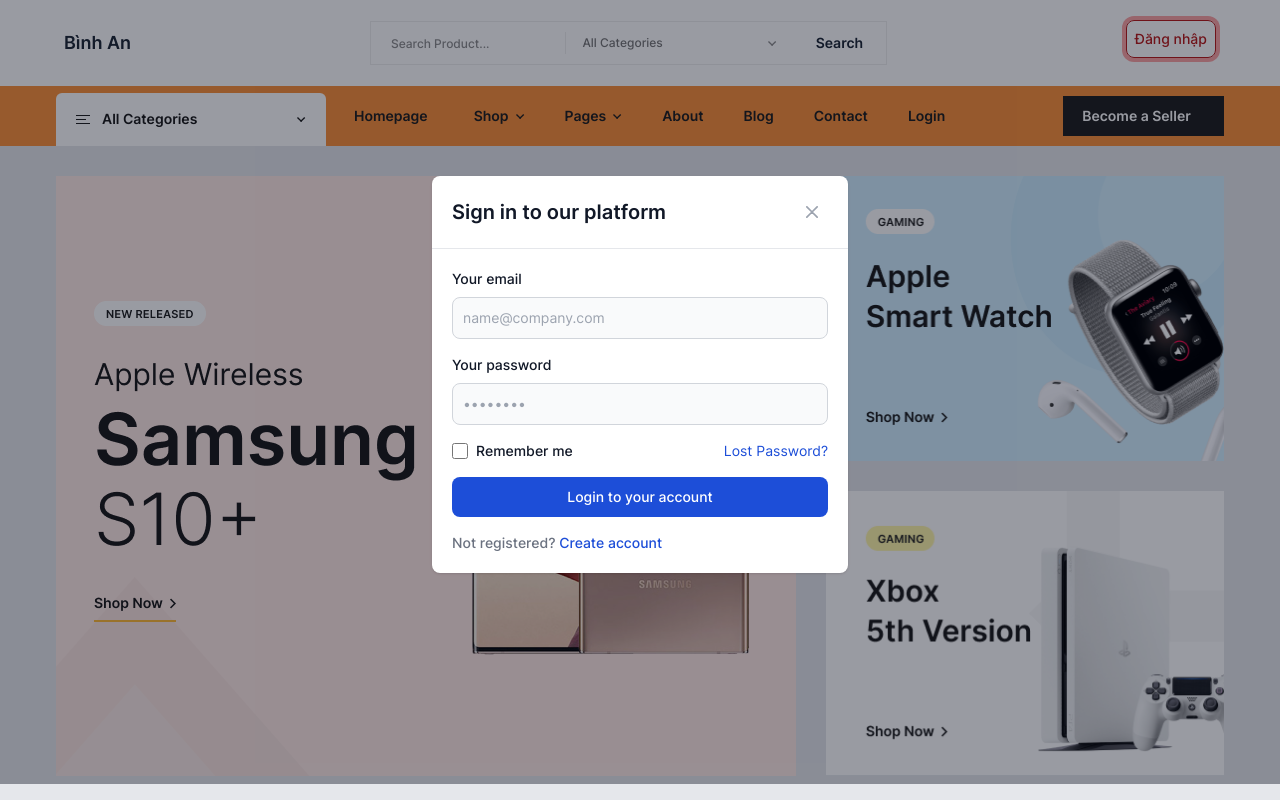
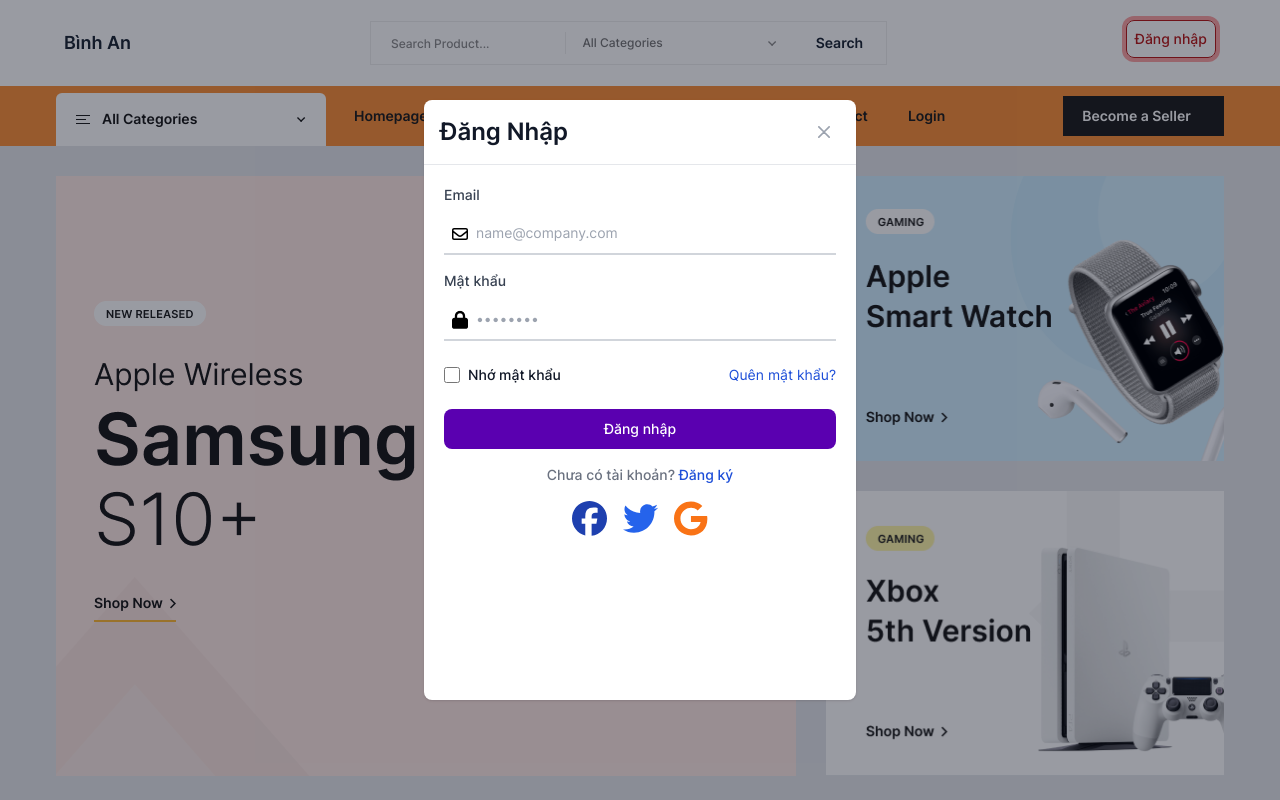
Before and after one commit to thaidinhquang/Website-Binh-An-Store, a React (Vite) app in the folder FE/: page / in a window 1280 px wide. Both pictures are taken after a click on the button "Đăng nhập". Shown: the top 800 px of the page. Built offline with nearby package versions, Linux system fonts and the light colour scheme; no server answers.

Commit message:
fix layout form login 1st

```diff
--- a/FE/package.json
+++ b/FE/package.json
@@ -11,6 +11,11 @@
     "preview": "vite preview"
   },
   "dependencies": {
+    "@fortawesome/fontawesome-svg-core": "^6.5.2",
+    "@fortawesome/free-brands-svg-icons": "^6.5.2",
+    "@fortawesome/free-regular-svg-icons": "^6.5.2",
+    "@fortawesome/free-solid-svg-icons": "^6.5.2",
+    "@fortawesome/react-fontawesome": "^0.2.2",
     "@hookform/resolvers": "^3.6.0",
     "@tanstack/react-query": "^5.37.1",
     "aos": "^2.3.4",
--- a/FE/src/components/Header/AuthenticationModal.jsx
+++ b/FE/src/components/Header/AuthenticationModal.jsx
@@ -1,9 +1,11 @@
 import React, { useContext, useState } from 'react';
+import { FontAwesomeIcon } from '@fortawesome/react-fontawesome'
 import { AuthContext } from '../Auth/core/Auth';
 import { setAuth } from '../Auth/core/AuthHelper';
 import { axiosPost } from '../../config/axios';
 import { getUserByToken } from '../Auth/core/_request';
-
+import {faFacebook, faGoogle, faTwitter} from '@fortawesome/free-brands-svg-icons'
+import { Link } from 'react-router-dom';
 const AuthenticationModal = () => {
     const [isOpen, setIsOpen] = useState(false);
     const [email, setEmail] = useState('');
@@ -33,19 +35,21 @@
   id="authentication-modal"
   tabIndex="-1"
   aria-hidden={!isOpen}
-                className={`${isOpen ? 'flex' : 'hidden'} bg-slate-950 bg-opacity-40 overflow-y-auto overflow-x-hidden fixed top-0 right-0 left-0 z-50 justify-center items-start w-full md:inset-0 h-[calc(100%-1rem)] max-h-full pt-40`}
+  className={`${
+    isOpen ? 'flex' : 'hidden'
+  } fixed top-1/2 left-1/2 transform -translate-x-1/2 -translate-y-1/2 bg-slate-950 bg-opacity-40 w-full h-full z-50 justify-center items-center`}
 >
-                <div className="relative p-4 w-full max-w-md max-h-full">
+  <div className="relative p-2 w-full max-w-md">
     {/* Modal content */}
-                    <div className="relative bg-white rounded-lg shadow dark:bg-gray-700">
+    <div className="relative h-[600px] bg-white rounded-lg shadow dark:bg-gray-700">
       {/* Modal header */}
-                        <div className="flex items-center justify-between p-4 md:p-5 border-b rounded-t dark:border-gray-600">
-                            <h3 className="text-xl font-semibold text-gray-900 dark:text-white">
-                                Sign in to our platform
+      <div className="flex items-center justify-between p-4 border-b rounded-t dark:border-gray-600">
+        <h3 className="text-2xl font-semibold text-gray-900 dark:text-white">
+          Đăng Nhập
         </h3>
         <button
           type="button"
-                                className="end-2.5 text-gray-400 bg-transparent hover:bg-gray-200 hover:text-gray-900 rounded-lg text-sm w-8 h-8 ms-auto inline-flex justify-center items-center dark:hover:bg-gray-600 dark:hover:text-white"
+          className="text-gray-400 bg-transparent hover:bg-gray-200 hover:text-gray-900 rounded-lg text-sm w-8 h-8 ms-auto inline-flex justify-center items-center dark:hover:bg-gray-600 dark:hover:text-white"
           onClick={toggleModal}
         >
           <svg
@@ -72,15 +76,17 @@
           <div>
             <label
               htmlFor="email"
-                                        className="block mb-2 text-sm font-medium text-gray-900 dark:text-white"
+              className="block mb-2 text-sm font-medium text-gray-700 dark:text-white"
             >
-                                        Your email
+              Email
             </label>
+           <div className=" relative">
+           <svg className='absolute top-1/2 left-2 transform -translate-y-1/2 w-[16px] bg-white' xmlns="http://www.w3.org/2000/svg" viewBox="0 0 512 512"><path d="M64 112c-8.8 0-16 7.2-16 16v22.1L220.5 291.7c20.7 17 50.4 17 71.1 0L464 150.1V128c0-8.8-7.2-16-16-16H64zM48 212.2V384c0 8.8 7.2 16 16 16H448c8.8 0 16-7.2 16-16V212.2L322 328.8c-38.4 31.5-93.7 31.5-132 0L48 212.2zM0 128C0 92.7 28.7 64 64 64H448c35.3 0 64 28.7 64 64V384c0 35.3-28.7 64-64 64H64c-35.3 0-64-28.7-64-64V128z"/></svg>
            <input
               type="email"
               name="email"
               id="email"
-                                        className="bg-gray-50 border border-gray-300 text-gray-900 text-sm rounded-lg focus:ring-blue-500 focus:border-blue-500 block w-full p-2.5 dark:bg-gray-600 dark:border-gray-500 dark:placeholder-gray-400 dark:text-white"
+              className="pl-8 bg-white border-b-2 border-gray-300 text-gray-900 text-sm focus:outline-none focus:ring-blue-500 block w-full p-2.5 dark:bg-gray-600 dark:border-gray-500 dark:placeholder-gray-400 dark:text-white"
               placeholder="name@company.com"
               required
               value={email}
@@ -88,62 +94,77 @@
               autoComplete="username"
             />
            </div>
+          </div>
           <div>
             <label
               htmlFor="password"
-                                        className="block mb-2 text-sm font-medium text-gray-900 dark:text-white"
+              className="block mb-2 text-sm font-medium text-gray-700 dark:text-white"
             >
-                                        Your password
+              Mật khẩu
             </label>
+            <div className="relative">
+            <svg className='absolute top-1/2 left-2 transform -translate-y-1/2 w-[16px]' xmlns="http://www.w3.org/2000/svg" viewBox="0 0 448 512"><path d="M144 144v48H304V144c0-44.2-35.8-80-80-80s-80 35.8-80 80zM80 192V144C80 64.5 144.5 0 224 0s144 64.5 144 144v48h16c35.3 0 64 28.7 64 64V448c0 35.3-28.7 64-64 64H64c-35.3 0-64-28.7-64-64V256c0-35.3 28.7-64 64-64H80z"/></svg>
               <input
                 type="password"
                 name="password"
                 id="password"
                 placeholder="••••••••"
-                                        className="bg-gray-50 border border-gray-300 text-gray-900 text-sm rounded-lg focus:ring-blue-500 focus:border-blue-500 block w-full p-2.5 dark:bg-gray-600 dark:border-gray-500 dark:placeholder-gray-400 dark:text-white"
+                className="pl-8 bg-white border-b-2 border-gray-300 text-gray-900 text-sm focus:outline-none focus:ring-blue-500 block w-full p-2.5 dark:bg-gray-600 dark:border-gray-500 dark:placeholder-gray-400 dark:text-white"
                 required
                 value={password}
                 onChange={(e) => setPassword(e.target.value)}
                 autoComplete="current-password"
               />
             </div>
-                                <div className="flex justify-between">
-                                    <div className="flex items-start">
-                                        <div className="flex items-center h-5">
+
+          </div>
+          <div className="flex justify-between items-center">
+            <div className="flex items-center my-2">
               <input
                 id="remember"
                 type="checkbox"
                 className="w-4 h-4 border border-gray-300 rounded bg-gray-50 focus:ring-3 focus:ring-blue-300 dark:bg-gray-600 dark:border-gray-500 dark:focus:ring-blue-600 dark:ring-offset-gray-800 dark:focus:ring-offset-gray-800"
               />
-                                        </div>
               <label
                 htmlFor="remember"
-                                            className="ms-2 text-sm font-medium text-gray-900 dark:text-gray-300"
+                className="ml-2 text-sm font-medium text-gray-900 dark:text-gray-300"
               >
-                                            Remember me
+                Nhớ mật khẩu
               </label>
             </div>
-                                    <a href="#" className="text-sm text-blue-700 hover:underline dark:text-blue-500">
-                                        Lost Password?
+            <a
+              href="#"
+              className="text-sm text-blue-700 hover:underline dark:text-blue-500"
+            >
+              Quên mật khẩu?
             </a>
           </div>
           <button
             type="submit"
-                                    className="w-full text-white bg-blue-700 hover:bg-blue-800 focus:ring-4 focus:outline-none focus:ring-blue-300 font-medium rounded-lg text-sm px-5 py-2.5 text-center dark:bg-blue-600 dark:hover:bg-blue-700 dark:focus:ring-blue-800"
+            className="w-full text-white bg-[#5a00b0] hover:opacity-80 focus:ring-4 focus:outline-none focus:ring-blue-300 font-medium rounded-lg text-sm px-5 py-2.5 text-center mt-4"
           >
-                                    Login to your account
+            Đăng nhập
           </button>
-                                <div className="text-sm font-medium text-gray-500 dark:text-gray-300">
-                                    Not registered?{' '}
-                                    <a href="#" className="text-blue-700 hover:underline dark:text-blue-500">
-                                        Create account
-                                    </a>
+          <div className="text-sm text-center font-medium text-gray-500 dark:text-gray-300 mt-2">
+            Chưa có tài khoản?{' '}
+            <Link
+              to={'/signup'}
+              className="text-blue-700 hover:underline dark:text-blue-500"
+            >
+              Đăng ký
+            </Link>
+          </div>
+          <div className="text-center mt-2">
+          <FontAwesomeIcon icon={faFacebook} className='text-blue-800 text-[35px] hover:opacity-80 cursor-pointer' />
+          <FontAwesomeIcon icon={faTwitter} className=' text-blue-600  text-[35px] mx-4 rounded-3xl hover:opacity-80 cursor-pointer' />
+          <FontAwesomeIcon icon={faGoogle} className='text-orange-500 text-[35px] rounded-3xl hover:opacity-80 cursor-pointer' />
           </div>
         </form>
       </div>
     </div>
   </div>
 </div>
+
             <div className="flex space-x-6 items-center">
                 <button type="button" onClick={toggleModal} className="text-red-700 hover:text-white border border-red-700 hover:bg-red-800 focus:ring-4 focus:outline-none focus:ring-red-300 font-medium rounded-lg text-sm px-2 py-2 text-center me-2 mb-2 dark:border-red-500 dark:text-red-500 dark:hover:text-white dark:hover:bg-red-600 dark:focus:ring-red-900">Đăng nhập</button>
             </div>
--- a/package.json
+++ b/package.json
@@ -2,5 +2,8 @@
     "scripts": {
         "dev": "concurrently \"cd be && npm run dev\" \"cd fe && npm run dev\"",
         "i": "concurrently \"cd be && npm i\" \"cd fe && npm i\""
+    },
+    "devDependencies": {
+        "concurrently": "^8.2.2"
     }
 }
```
Also changed, not shown: 1 other file (tests, documents, lock files or other folders). Lines whose indentation alone changed are shown as unchanged.
